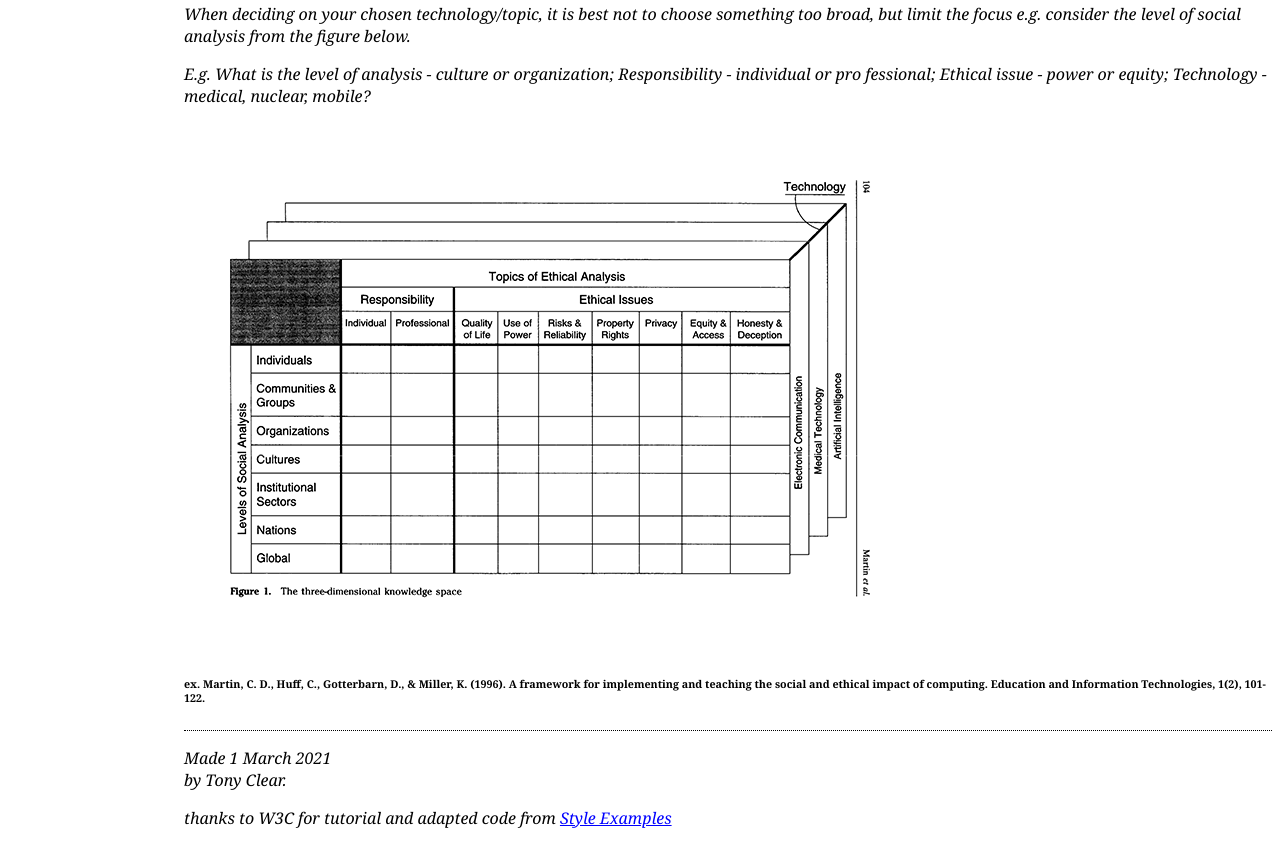
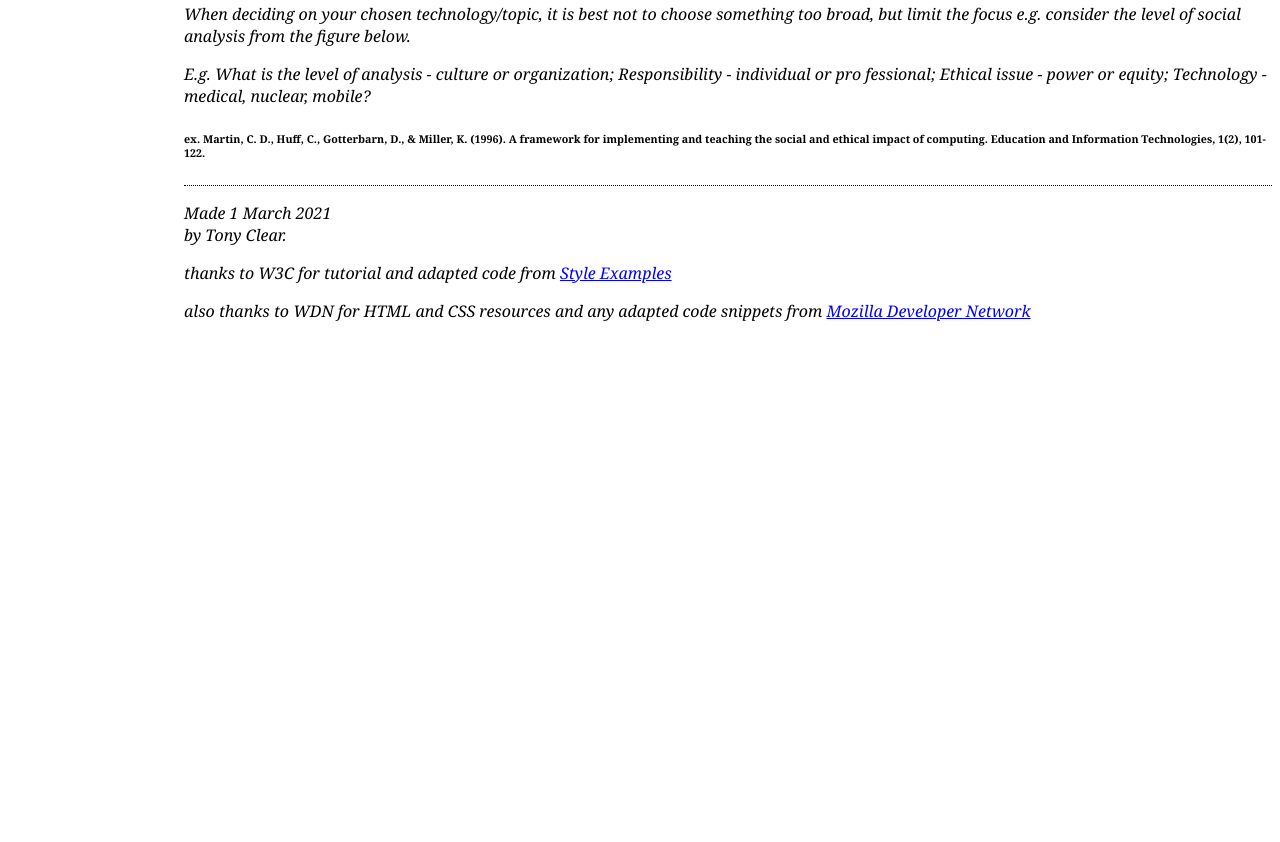
Before and after one commit to Sarah-Bateman/501Group, a plain HTML site: page misc/topic.html in a window 1280 px wide. Shown: the part 638-1480 px from the top of the page. After the commit the page ends 976 px from the top, so only its background shows below. Drawn offline with Linux system fonts and the light colour scheme.

Commit message:
Removed image

```diff
--- a/misc/topic.html
+++ b/misc/topic.html
@@ -31,7 +31,6 @@
 </p>
 <p><em>When deciding on your chosen technology/topic, it is best not to choose something too broad, but limit the focus e.g. consider the level of social analysis from the figure below.</p></em>
 <p><em>E.g. What is the level of analysis - culture or organization; Responsibility - individual or pro fessional; Ethical issue - power or equity; Technology - medical, nuclear, mobile?</p></em>
-<img src="../images/Martin_Miller_1996_small.png" alt="Social and Ethical Impact of Computing"
 </ul><h6><p>ex. Martin, C. D., Huff, C., Gotterbarn, D., & Miller, K. (1996). A framework for implementing and teaching the social and ethical impact of computing. Education and Information Technologies, 1(2), 101-122.<p></h6>
 <!-- Sign and date the page, it's only polite! -->
 <address>Made 1 March 2021<br>
```
